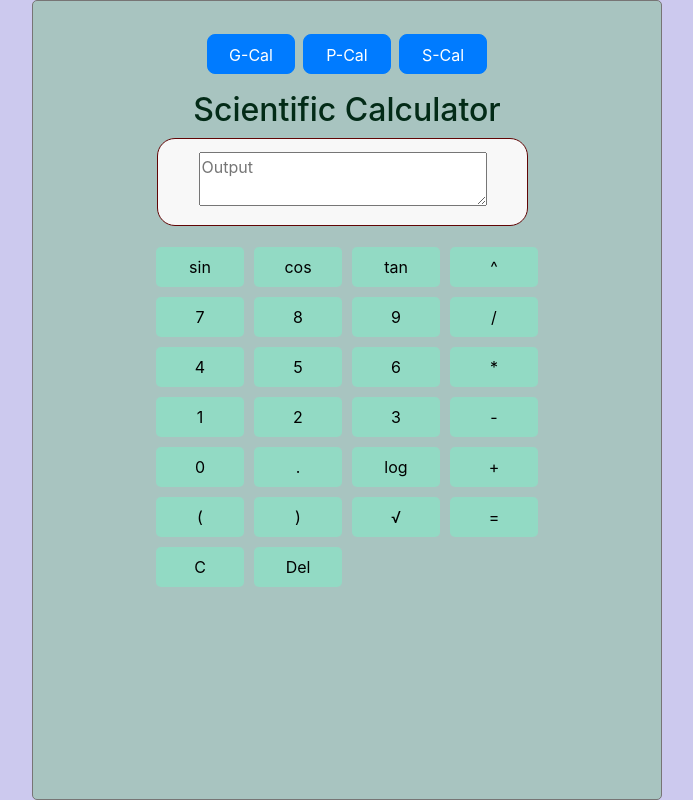
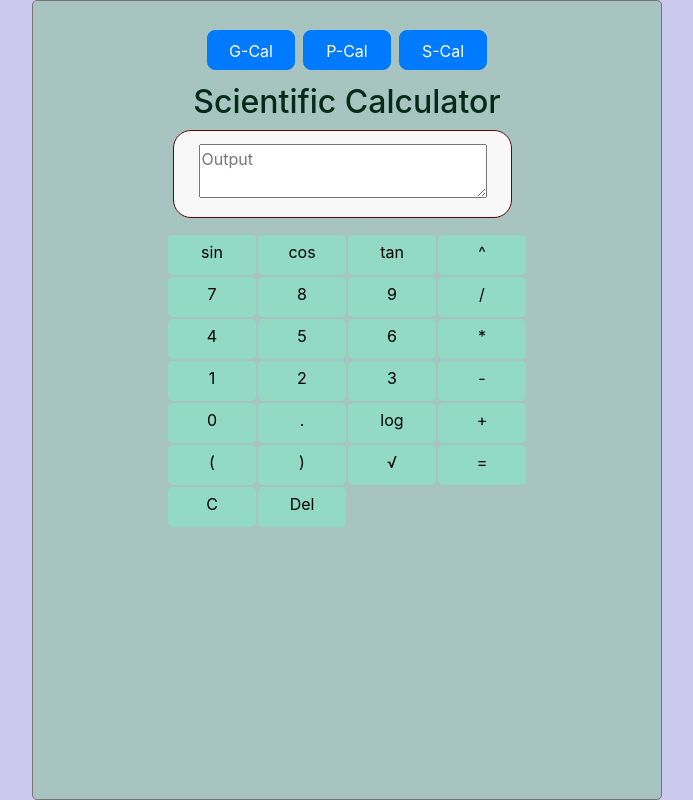
Before and after one commit to Ashwani2529/GPS-Calculator, a React (Create React App) app: page / in a window 1280 px wide. Shown: the whole page, without its empty margins (293-986 px from the left). Built offline with nearby package versions, Linux system fonts and the light colour scheme.

Commit message:
Calculator.module.css

```diff
--- a/src/components/Calculator.module.css
+++ b/src/components/Calculator.module.css
@@ -36,10 +36,12 @@ h2 {
 }
 
 button {
-  display: inline-block;
-  width: 88px;
+  display: flex;
+  /* width: 88px; */
+  justify-content: space-around;
   height: 40px;
-  margin: 5px;
+  margin: 1px;
+  padding: 4.5px;
   border: none;
   border-radius: 5px;
   background-color: #92dac4;
```
